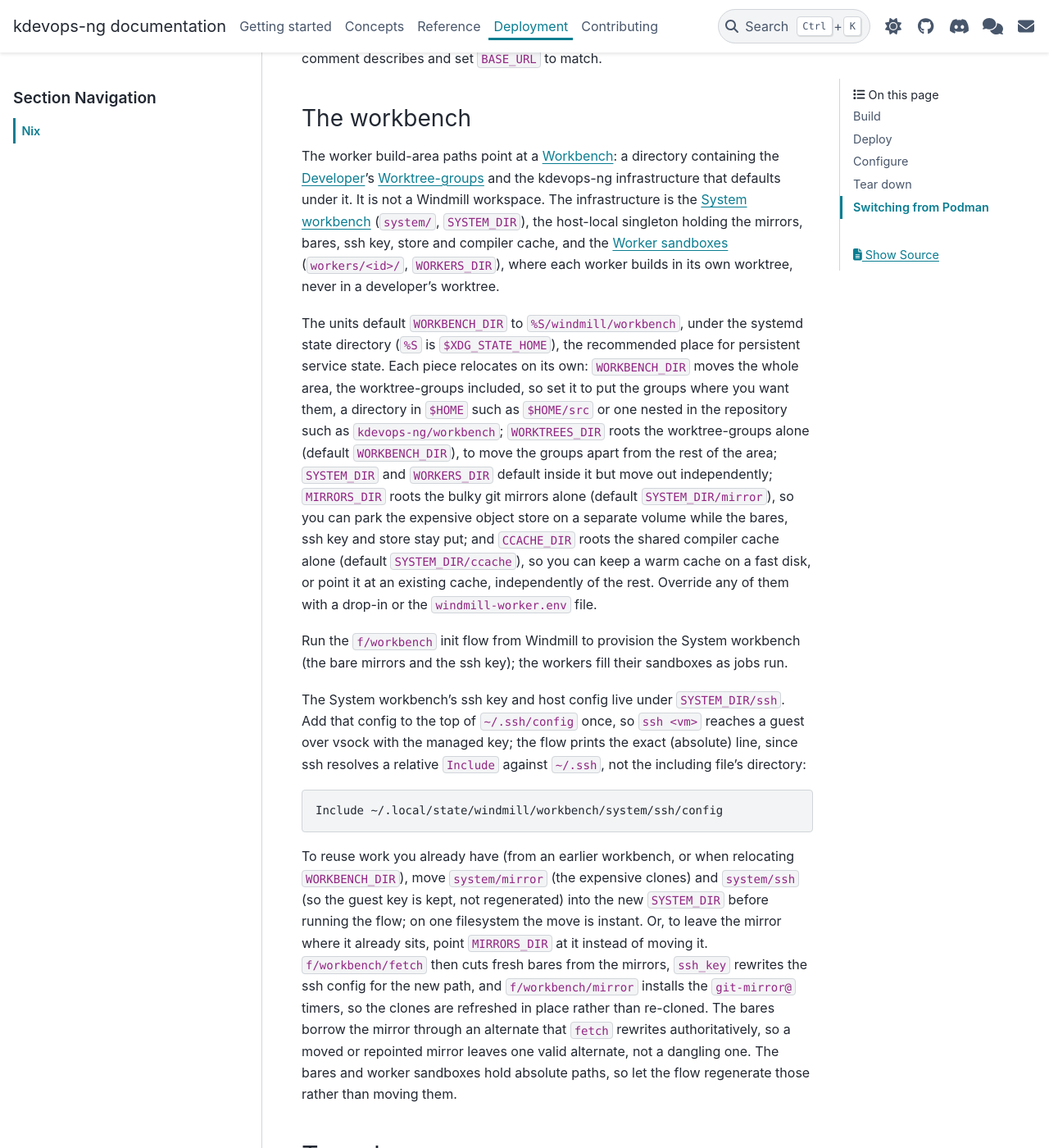
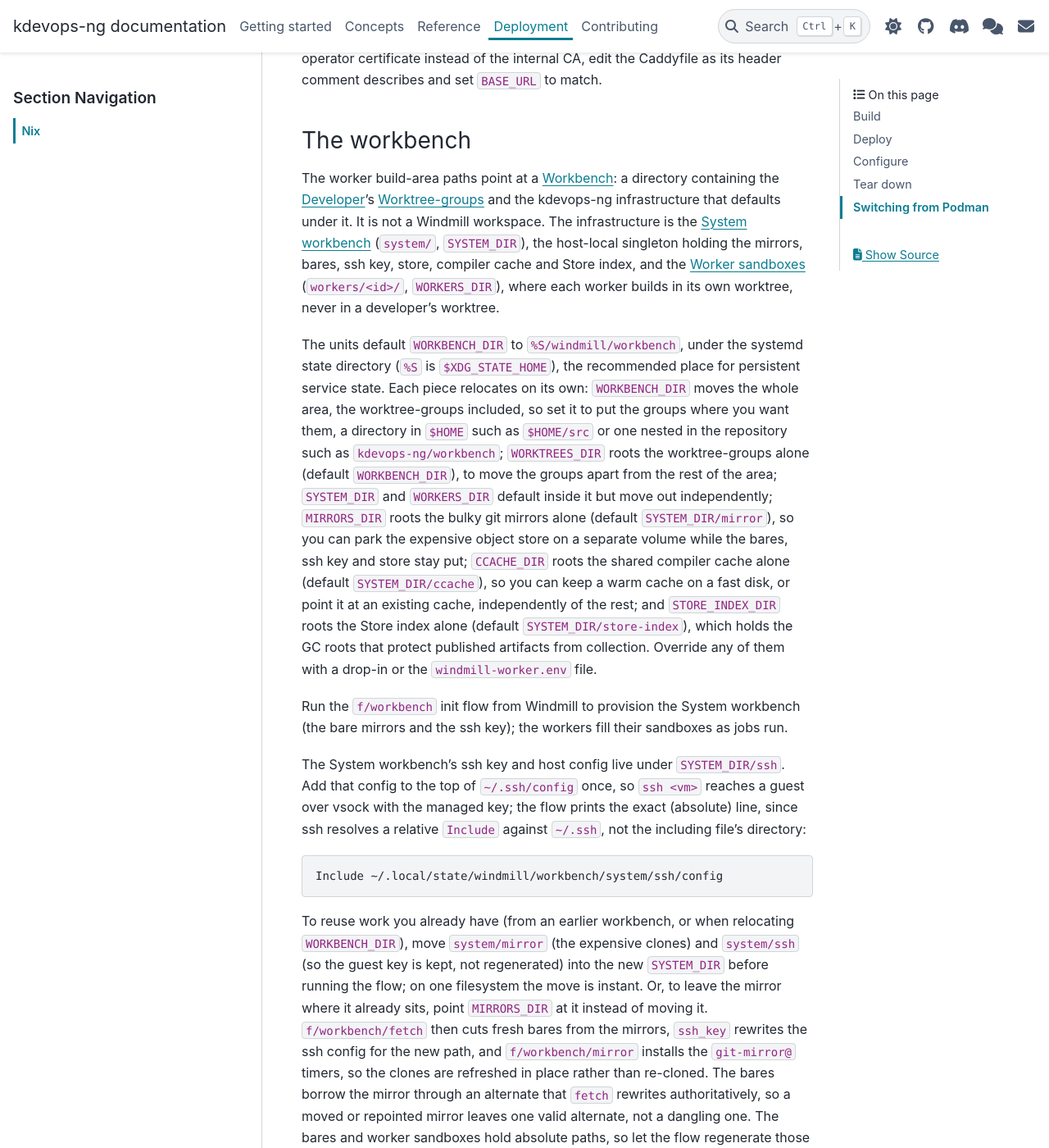
Before and after one commit to dagomez137/kdevops-ng, a Sphinx documentation site: the page built from docs/deployment/nix.rst, in a window 1280 px wide and 1400 px high, scrolled down 6695 px. Shown: the whole window at 82% size. Built offline with Sphinx 7.4.7 and the PyData theme 0.15.4, drawn with Linux system fonts in a browser that asks for light colours; some of the changed text lies outside the part shown.

Commit message:
workbench: move the Store index and gitbin into the System workbench
The Store index and the flake-git out-link lived under WORKERS_DIR/shared,
the worker-sandbox root that the build-area cleanups and the worker-id
rename churn. For the compiler cache that was a warm-cache risk; for the
Store index it is worse, since each entry is an indirect Nix GC root that
keeps a published kernel or QEMU artifact alive. Losing the index lets the
next nix store gc collect the artifacts the index was meant to protect.

Promote both to the System workbench, where the bares, mirror, ssh key and
store already live and where the glossary already said the Store belongs.
The index gains STORE_INDEX_DIR, defaulting to SYSTEM_DIR/store-index so it
tracks the System workbench on a move and relocates on its own, like the
mirror and the cache. The DEFAULT_PEER_INDEX and the peer store_index form
defaults follow it, so a registered peer resolves at the new path. gitbin
moves to SYSTEM_DIR/gitbin with no env of its own: it is a regenerable
out-link that the resolver rebuilds in place when missing, so it self-heals
at the new location.

This empties WORKERS_DIR/shared of host-local infrastructure. What stays
there is genuinely worker-shared runtime state, the VM reuse sidecars under
shared/vm and the fstests config and results under shared/fstests, not
durable singletons, so the directory is no longer nukeable but no longer
mixes the two.

Moving an existing nix build --out-link breaks its auto GC-root, which
points at the old path, so the live index entries must be re-rooted at the
new location (re-run the out-link per entry) or they lapse; the artifacts
are reproducible, so the worst case is a rebuild. ADR-0008, the glossary
and the nix deployment notes are updated to list the variable.

Generated-by: Claude AI
Signed-off-by: Daniel Gomez <da.gomez@kernel.org>

```diff
--- a/docs/deployment/nix.rst
+++ b/docs/deployment/nix.rst
@@ -187,9 +187,9 @@ default, so the stack runs untouched; override any by editing that unit's
   tags apply): which jobs the instance pulls. The vm and vm-run instances get
   theirs from install-time drop-ins; see `Workers`_.
 * ``WORKBENCH_DIR``, ``WORKTREES_DIR``, ``SYSTEM_DIR``, ``MIRRORS_DIR``,
-  ``CCACHE_DIR``, ``WORKERS_DIR``, ``VENDOR_DIR``: the build-area paths, each
-  relocatable on its own. See `The workbench`_ for what each roots, how they
-  nest, and their defaults.
+  ``CCACHE_DIR``, ``STORE_INDEX_DIR``, ``WORKERS_DIR``, ``VENDOR_DIR``: the
+  build-area paths, each relocatable on its own. See `The workbench`_ for what
+  each roots, how they nest, and their defaults.
 * ``NIX_BIN`` (``/nix/var/nix/profiles/default/bin``): the directory holding
   ``nix`` on the worker's PATH. The default suits most hosts; point it at a
   reachable ``bin`` on a NixOS host, whose default profile lives under the
@@ -300,7 +300,8 @@ containing the :term:`Developer`'s :term:`Worktree-groups <Worktree-group>` and
 the kdevops-ng infrastructure that defaults under it. It is not a Windmill
 workspace. The infrastructure is the :term:`System workbench` (``system/``,
 ``SYSTEM_DIR``), the host-local singleton holding the mirrors, bares, ssh key,
-store and compiler cache, and the :term:`Worker sandboxes <Worker sandbox>`
+store, compiler cache and Store index, and the
+:term:`Worker sandboxes <Worker sandbox>`
 (``workers/<id>/``,
 ``WORKERS_DIR``), where each worker builds in its own worktree, never in a
 developer's worktree.
@@ -316,10 +317,12 @@ apart from the rest of the area; ``SYSTEM_DIR`` and ``WORKERS_DIR`` default
 inside it but move out independently; ``MIRRORS_DIR`` roots the bulky git
 mirrors alone (default ``SYSTEM_DIR/mirror``), so you can park the expensive
 object store on a separate volume while the bares, ssh key and store stay put;
-and ``CCACHE_DIR`` roots the shared compiler cache alone (default
+``CCACHE_DIR`` roots the shared compiler cache alone (default
 ``SYSTEM_DIR/ccache``), so you can keep a warm cache on a fast disk, or point it
-at an existing cache, independently of the rest. Override any of them with a
-drop-in or the ``windmill-worker.env`` file.
+at an existing cache, independently of the rest; and ``STORE_INDEX_DIR`` roots
+the Store index alone (default ``SYSTEM_DIR/store-index``), which holds the GC
+roots that protect published artifacts from collection. Override any of them
+with a drop-in or the ``windmill-worker.env`` file.
 
 Run the ``f/workbench`` init flow from Windmill to provision the System
 workbench (the bare mirrors and the ssh key); the workers fill their sandboxes
```
Also changed, not shown: other parts of docs/deployment/nix.rst (+1 -1 lines), docs/adr/0008-build-area-layout.md (+5 -3 lines), docs/concepts/terms.rst (+8 -6 lines), docs/windmill/store.md (+5 -5 lines), 10 other files.
